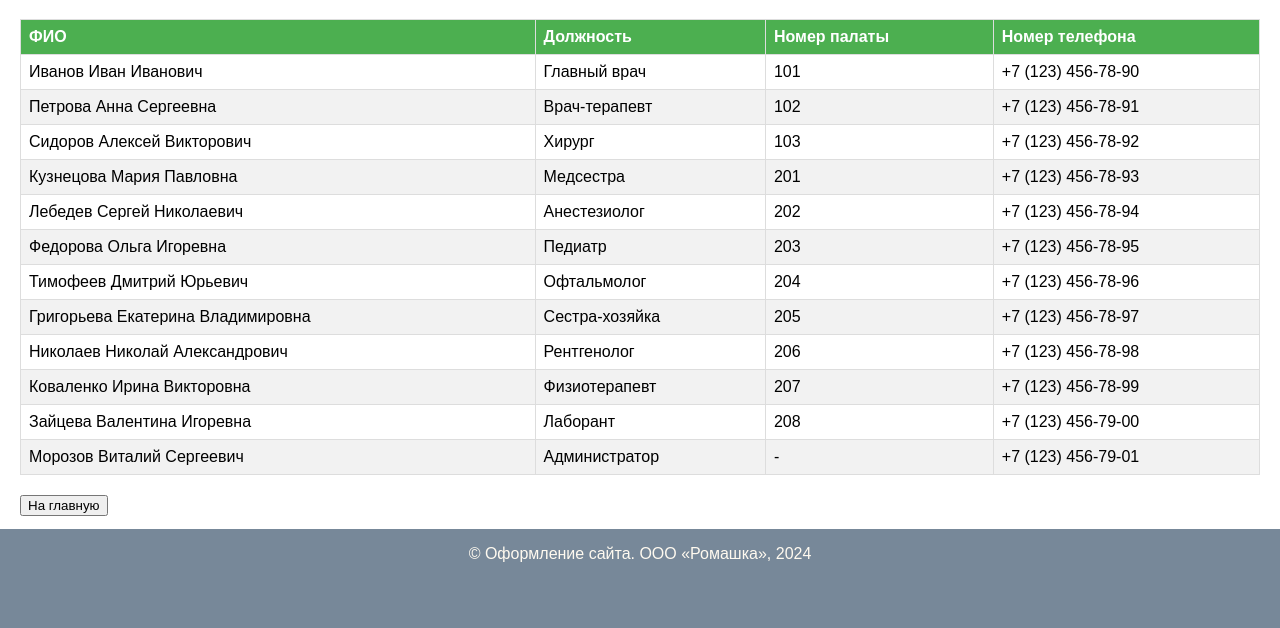
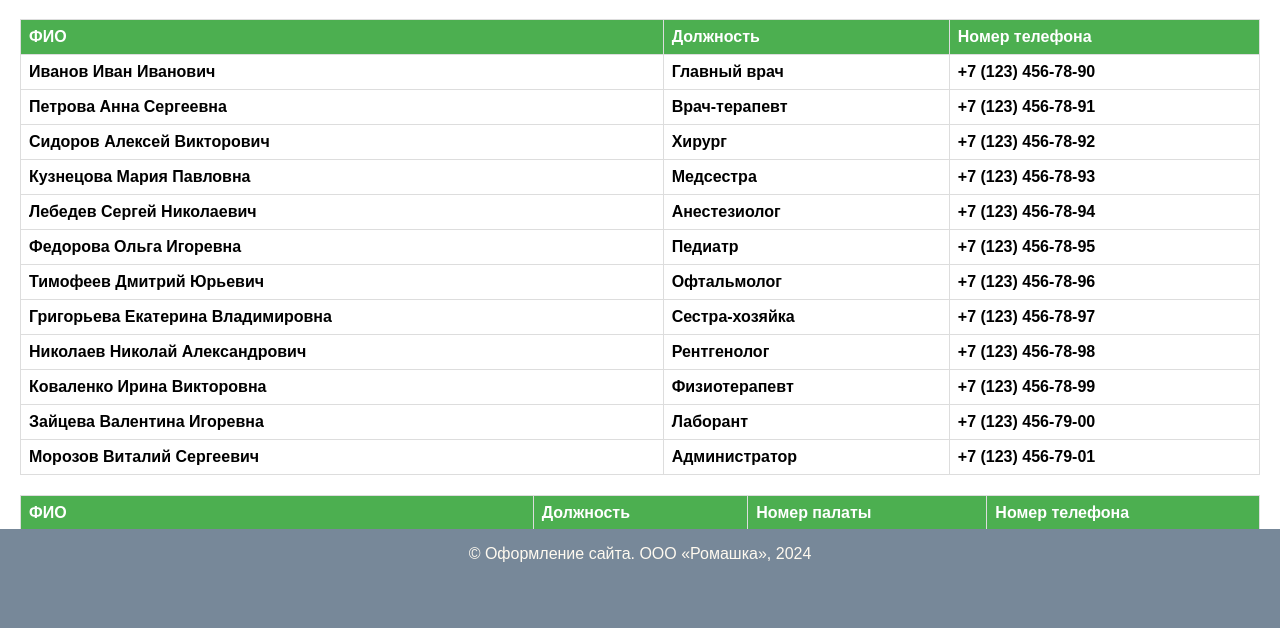
Before and after one commit to RamZek158/hospital, a website: page public_html/personal.html in a window 1280 px wide. Shown: the part 171-799 px from the top of the page. Drawn offline with Linux system fonts and the light colour scheme.

Commit message:
Dwaw dynamically table

```diff
--- a/public_html/css/main.css
+++ b/public_html/css/main.css
@@ -46,3 +46,14 @@ body {
   border-collapse: collapse;
   margin-bottom: 20px;
 }
+
+.mainTable > thead > tr > th, .mainTable > tbody > tr > th {
+    border: 1px solid #dddddd;
+    text-align: left;
+    padding: 8px;
+}
+
+.mainTable > thead > tr {
+    background-color: #4CAF50;
+    color: white;
+}
--- a/public_html/js/personal.js
+++ b/public_html/js/personal.js
@@ -1,9 +1,40 @@
+const HEADER_TITLES =  {
+    fio: "ФИО",
+    speciality: "Должность",
+    phone: "Номер телефона"
+}
 
 async function drawPersonalTable() {
     let personal = await loadPersonal();
+    const personalTableContainer = document.getElementsByClassName('tableContainer')[0]
     const personalTable = document.createElement('table');
+    personalTable.classList.add("mainTable");
+    const personalTableHead = document.createElement('thead');
+    const personalTableBody = document.createElement('tbody');
+    const personalTableHeadRow = document.createElement('tr');
     console.log('personal[0]', personal[0])
 
+    Object.keys(personal[0]).forEach(function(key) {
+        const personalTableHeadColumn = document.createElement('th')
+        const headerTitleText = document.createTextNode(HEADER_TITLES[key]);
+        personalTableHeadColumn.appendChild(headerTitleText);
+        personalTableHeadRow.appendChild(personalTableHeadColumn);
+    });
+
+    personal.map((person) => {
+        const  personalTableBodyRow = document.createElement('tr');
+        Object.values(person).forEach(function(value) {
+            const personalTableBodyColumn = document.createElement('th')
+            const columnText = document.createTextNode(value);
+            personalTableBodyColumn.appendChild(columnText);
+            personalTableBodyRow.appendChild(personalTableBodyColumn);
+        });
+        personalTableBody.appendChild(personalTableBodyRow);
+    })
+    personalTableHead.appendChild(personalTableHeadRow);
+    personalTable.appendChild(personalTableHead);
+    personalTable.appendChild(personalTableBody);
+    personalTableContainer.appendChild(personalTable);
 }
 
 async function loadPersonal(){
--- a/public_html/personal.html
+++ b/public_html/personal.html
@@ -5,7 +5,7 @@
     <meta name="viewport" content="width=device-width, initial-scale=1.0">
     <title>Больница "Андреевская"</title>
     <style>
-        th, td {
+        /*th, td {
             border: 1px solid #dddddd;
             text-align: left;
             padding: 8px;
@@ -16,7 +16,7 @@
         }
         tr:nth-child(even) {
             background-color: #f2f2f2;
-        }
+        }*/
     </style>
     <link rel="stylesheet" href="./css/main.css">
     <script type="text/javascript" src="./js/main.js"></script>
@@ -26,6 +26,7 @@
 <header id="header"></header>
     <div class="contentContainer">
         <h1>Список персонала больницы</h1>
+        <div class="tableContainer"></div>
         <table class="mainTable">
             <thead>
             <tr>
```
